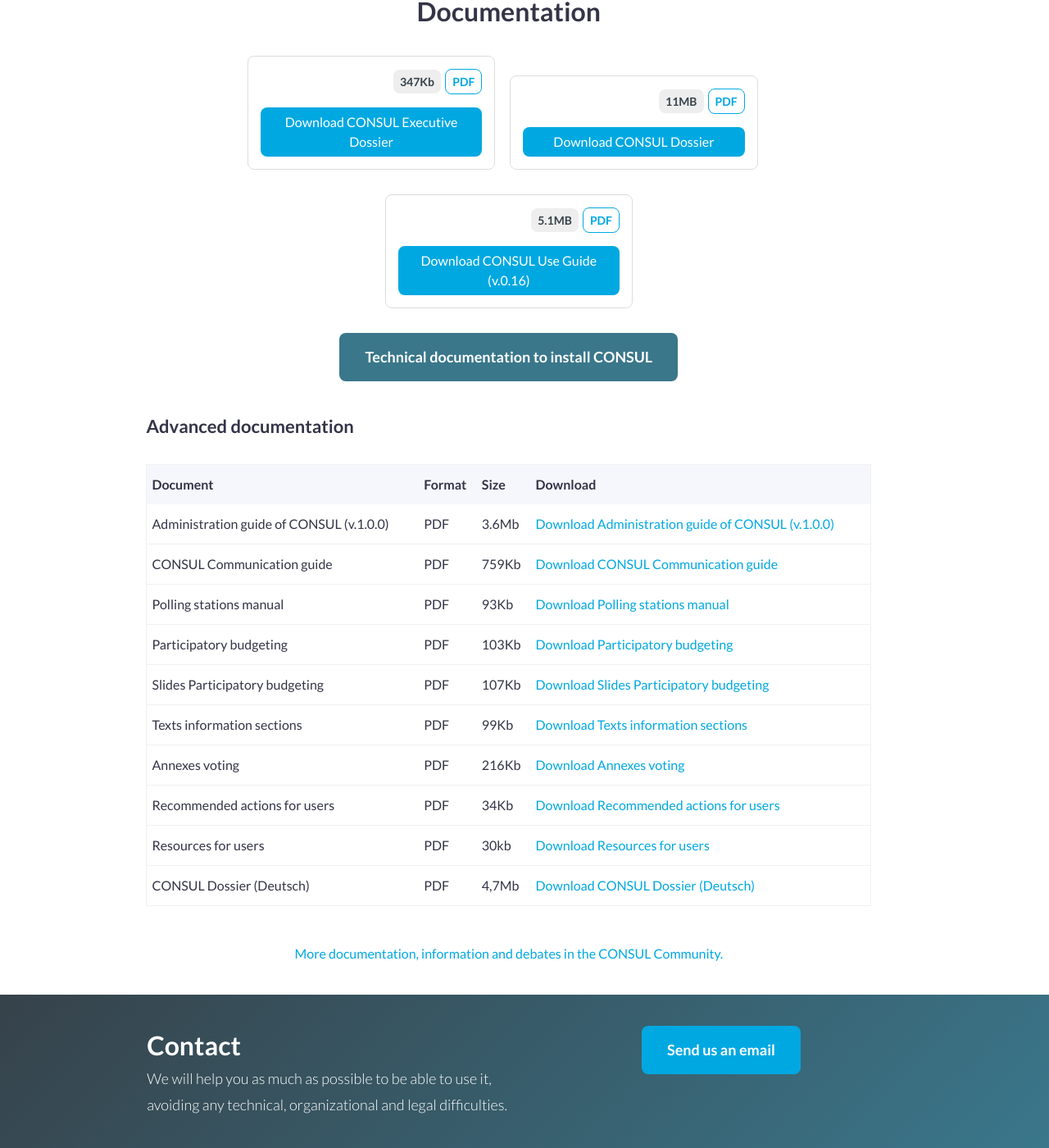
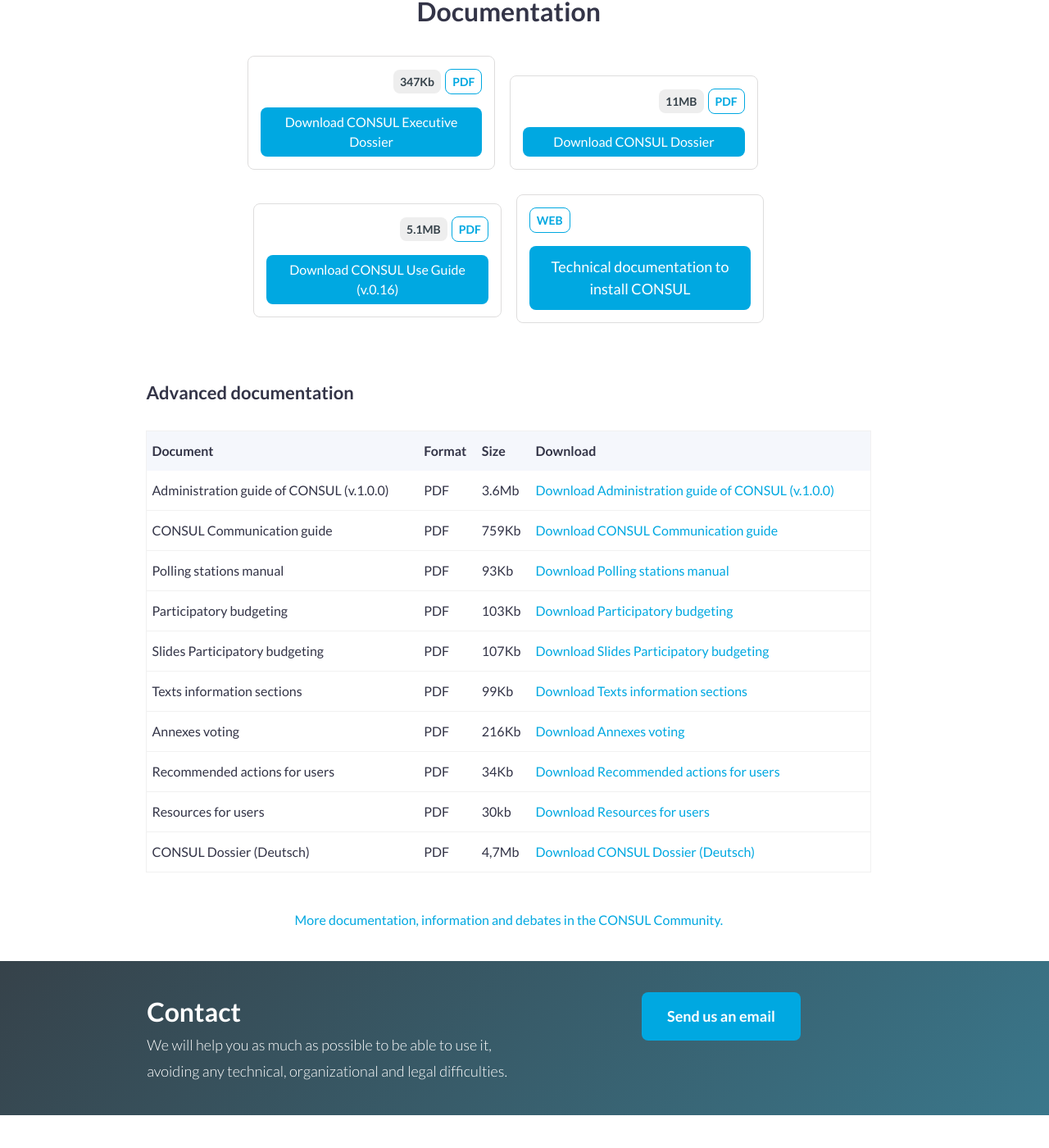
Before and after one commit to consuldemocracy/website, a Jekyll site: the page built from en/index.html, in a window 1280 px wide and 1400 px high, scrolled down 6357 px. Shown: the whole window at 82% size. Built offline with Jekyll 4.4.1, drawn with Linux system fonts in a browser that asks for light colours.

Commit message:
Update technical documentation button styles

```diff
--- a/_includes/documentation.html
+++ b/_includes/documentation.html
@@ -32,11 +32,11 @@
           {{ site.data.i18n[page.locale].documentation.use_guide }}
         </a>
       </div>
-    </div>
-
-    <div class="row">
-      <div class="text-center">
-        <a href="https://docs.consulproject.org" class="button success" target="_blank">
+      <div class="doc-container col-4">
+        <div class="docs-info left">
+          <div class="doc-type">WEB</div>
+        </div>
+        <a href="https://docs.consulproject.org" class="doc-download large" target="_blank">
           {{ site.data.i18n[page.locale].documentation.technical_documentation }}
         </a>
       </div>
--- a/_sass/_consul.scss
+++ b/_sass/_consul.scss
@@ -682,6 +682,11 @@
     border: none;
     margin: 16px 0 0 0;
 
+    &.large {
+      font-size: 18px;
+      padding: 12px;
+    }
+
     a {
       display: inline-block;
       height: $line-height;
```
